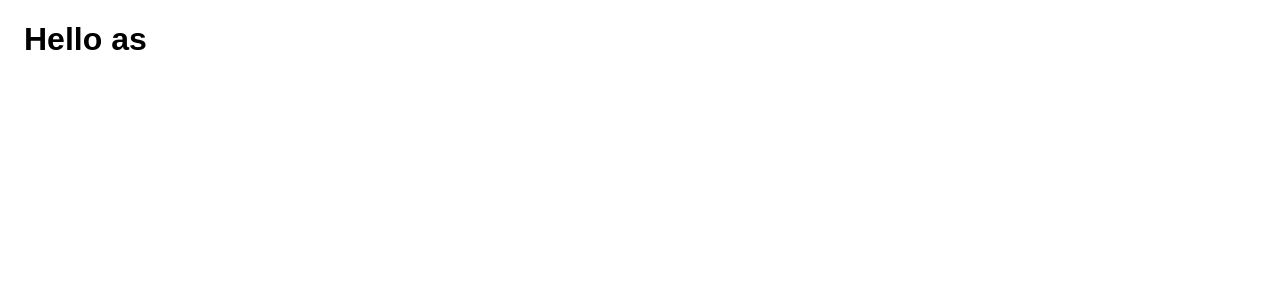
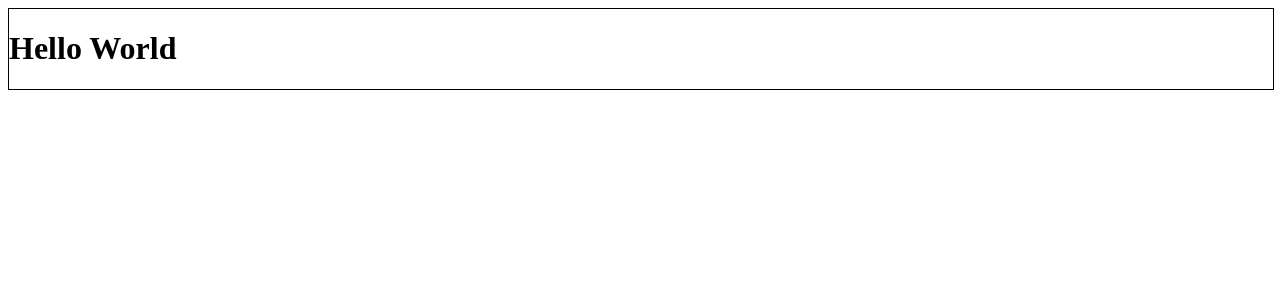
Before and after one commit to daggeto/react-bootstrap-app, a React app: page / in a window 1280 px wide. Shown: the top 300 px of the page. Built offline with nearby package versions, Linux system fonts and the light colour scheme.

Commit message:
Use scss

```diff
--- a/package.json
+++ b/package.json
@@ -16,7 +16,9 @@
     "@types/react": "^16.9.35",
     "@types/react-dom": "^16.9.8",
     "react": "^16.13.1",
-    "react-dom": "^16.13.1"
+    "react-dom": "^16.13.1",
+    "sass": "^1.26.8",
+    "sass-loader": "^8.0.2"
   },
   "devDependencies": {
     "@pmmmwh/react-refresh-webpack-plugin": "^0.3.3",
--- a/src/App.css
+++ /dev/null
@@ -1,4 +0,0 @@
-.App {
-  margin: 1rem;
-  font-family: Arial, Helvetica, sans-serif;
-}
--- a/src/App.tsx
+++ b/src/App.tsx
@@ -1,5 +1,4 @@
 import React from "react";
-import "./App.css";
 
 import {Frame} from './foundation';
 
@@ -7,7 +6,7 @@ export function App() {
   return (
     <Frame title="React Bootstrap App">
       <div className='App'>
-        <h1> Hello as</h1>
+        <h1> Hello World</h1>
       </div>
     </Frame>
   );
--- a/src/foundation/components/Frame/Frame.tsx
+++ b/src/foundation/components/Frame/Frame.tsx
@@ -1,4 +1,5 @@
 import React from 'react';
+import './Frame.scss';
 
 interface Props {
   title: string;
@@ -6,5 +7,5 @@ interface Props {
 }
 
 export function Frame({title, children}: Props) {
-  return <div className='Frame'>{[children]}</div>;
+  return <div className="Frame">{[children]}</div>;
 }
--- a/webpack.config.js
+++ b/webpack.config.js
@@ -39,9 +39,16 @@ module.exports = {
         ]
       },
       {
-        test: /\.css$/,
-        use: ["style-loader", "css-loader"]
-      }
+        test: /\.s[ac]ss$/i,
+        use: [
+          // Creates `style` nodes from JS strings
+          'style-loader',
+          // Translates CSS into CommonJS
+          'css-loader',
+          // Compiles Sass to CSS
+          'sass-loader',
+        ],
+      },
     ]
   },
   resolve: { extensions: ["*", '.tsx', '.ts', ".js", "index.ts"] },
```
Also changed, not shown: src/foundation/components/Frame/Frame.scss (renamed from src/foundation/components/Frame/Frame.css), 1 other file (tests, documents, lock files or other folders).
